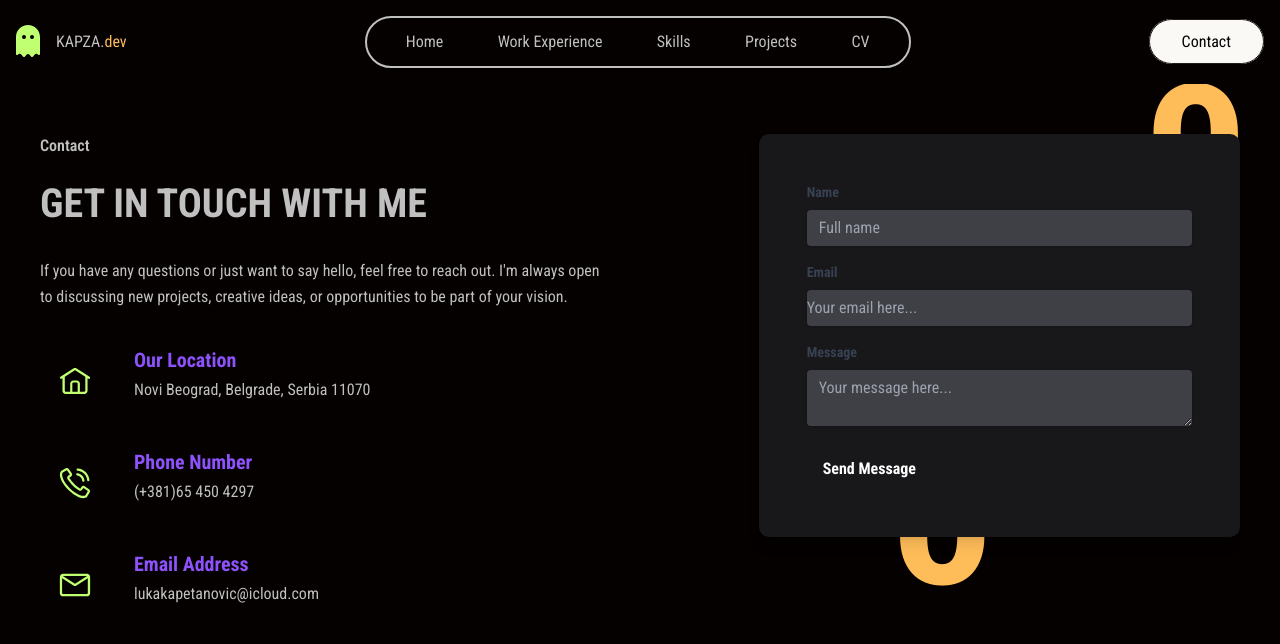
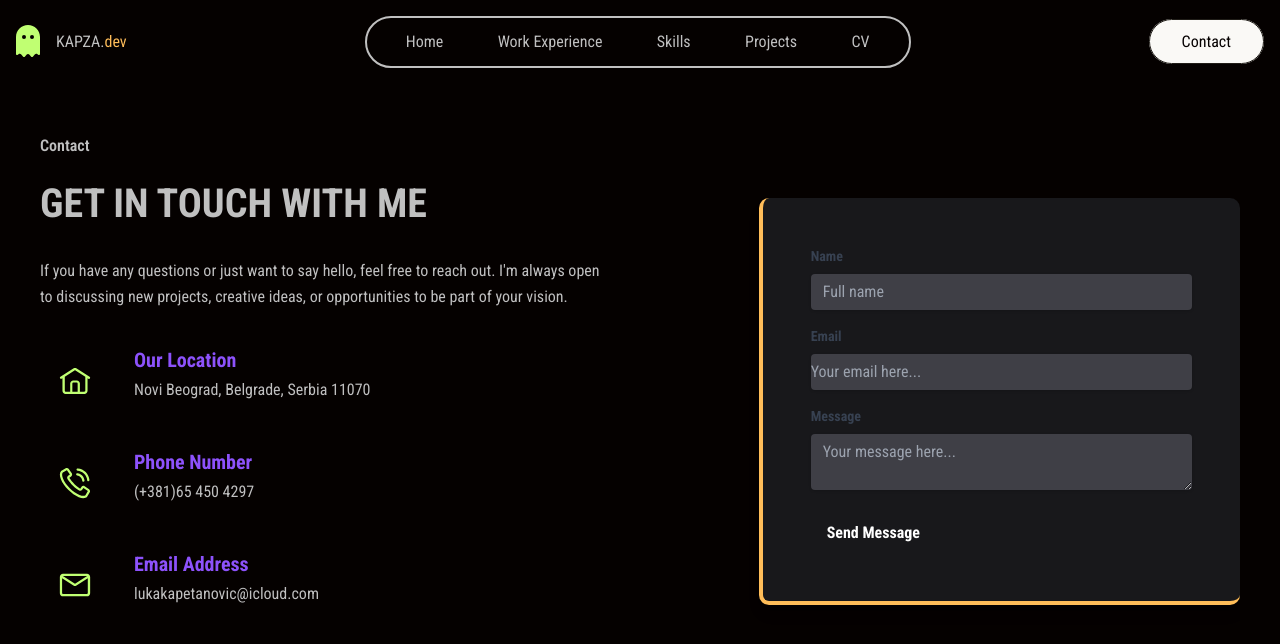
Before and after one commit to Kapza94/kapza.dev, a Next.js app: page /contact in a window 1280 px wide. Shown: the top 644 px of the page. Built offline with nearby package versions, Linux system fonts and the light colour scheme.

Commit message:
changed contact us form border colors added border-bottom and border-left custom orange

```diff
--- a/src/pages/contact.tsx
+++ b/src/pages/contact.tsx
@@ -169,9 +169,9 @@ const Contact = () => {
               </div>
             </div>
             <div className="w-full px-4 lg:w-1/2 xl:w-5/12">
-              <div className="top-contact-logo absolute custom-orange-font">O</div>
-              <div className="bottom-contact-logo absolute custom-orange-font">O</div>
-              <div className="contact-us-form relative rounded-lg bg-zinc-900 p-8 shadow-lg dark:bg-dark-2 sm:p-12">
+              {/* <div className="top-contact-logo absolute custom-orange-font">O</div> */}
+              {/* <div className="bottom-contact-logo absolute custom-orange-font">O</div> */}
+              <div className="border-x-[#ffbd59] border-y-[#ffbd59] border-l-4 border-b-4 contact-us-form relative rounded-lg bg-zinc-900 p-8 shadow-lg dark:bg-dark-2 sm:p-12 mt-16">
                 <div className="wrapper">
                   <div className="thank-you-msg">
                     {isSent && (
```
